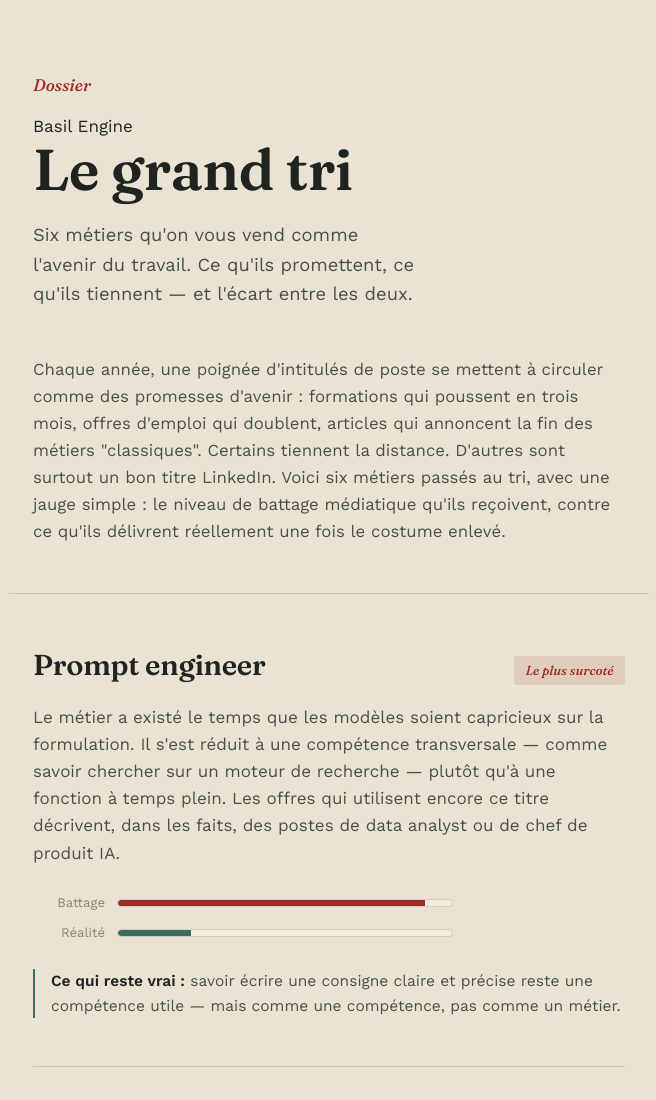
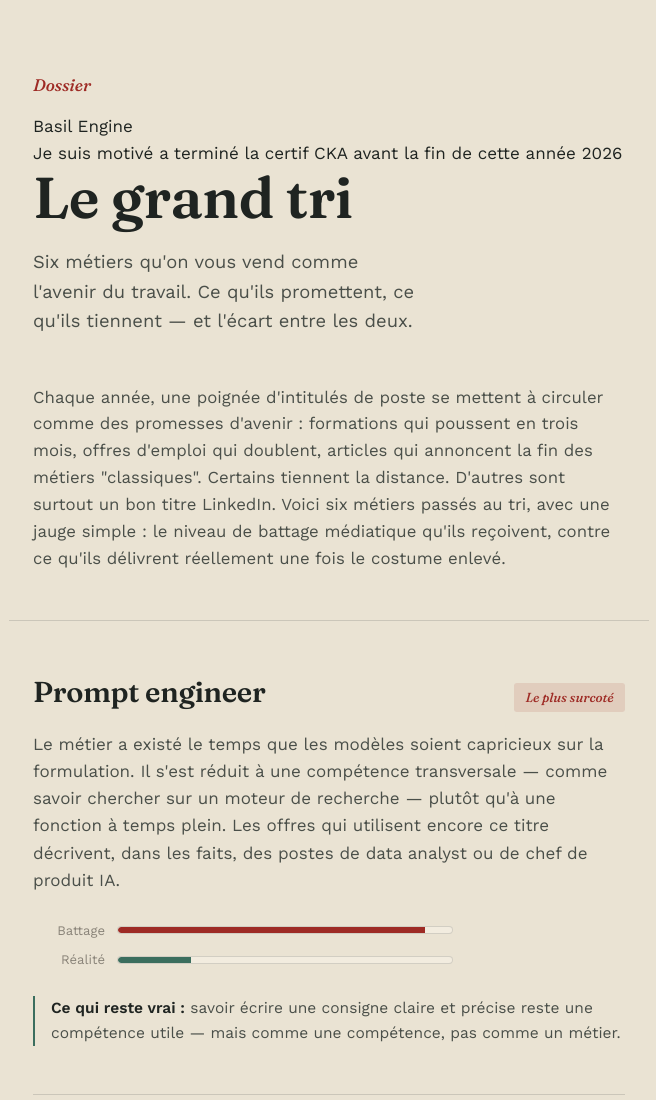
Before and after one commit to bakarysow121/mon_site, a plain HTML site: page index.html in a window 1280 px wide. Shown: the top 1100 px of the page, without its empty margins (311-967 px from the left). Drawn offline with nearby package versions, Linux system fonts and the light colour scheme.

Commit message:
descritption

```diff
--- a/index.html
+++ b/index.html
@@ -15,6 +15,7 @@
   <div class="masthead__label">Dossier</div>
   <div id="top-banner">
 	<p>Basil Engine</p>
+	<p>Je suis motivé a terminé la certif CKA avant la fin de cette année 2026</p>
   </div>
   <h1 class="masthead__title">Le grand tri</h1>
   <p class="masthead__sub">Six métiers qu'on vous vend comme l'avenir du travail. Ce qu'ils promettent, ce qu'ils tiennent — et l'écart entre les deux.</p>
```
